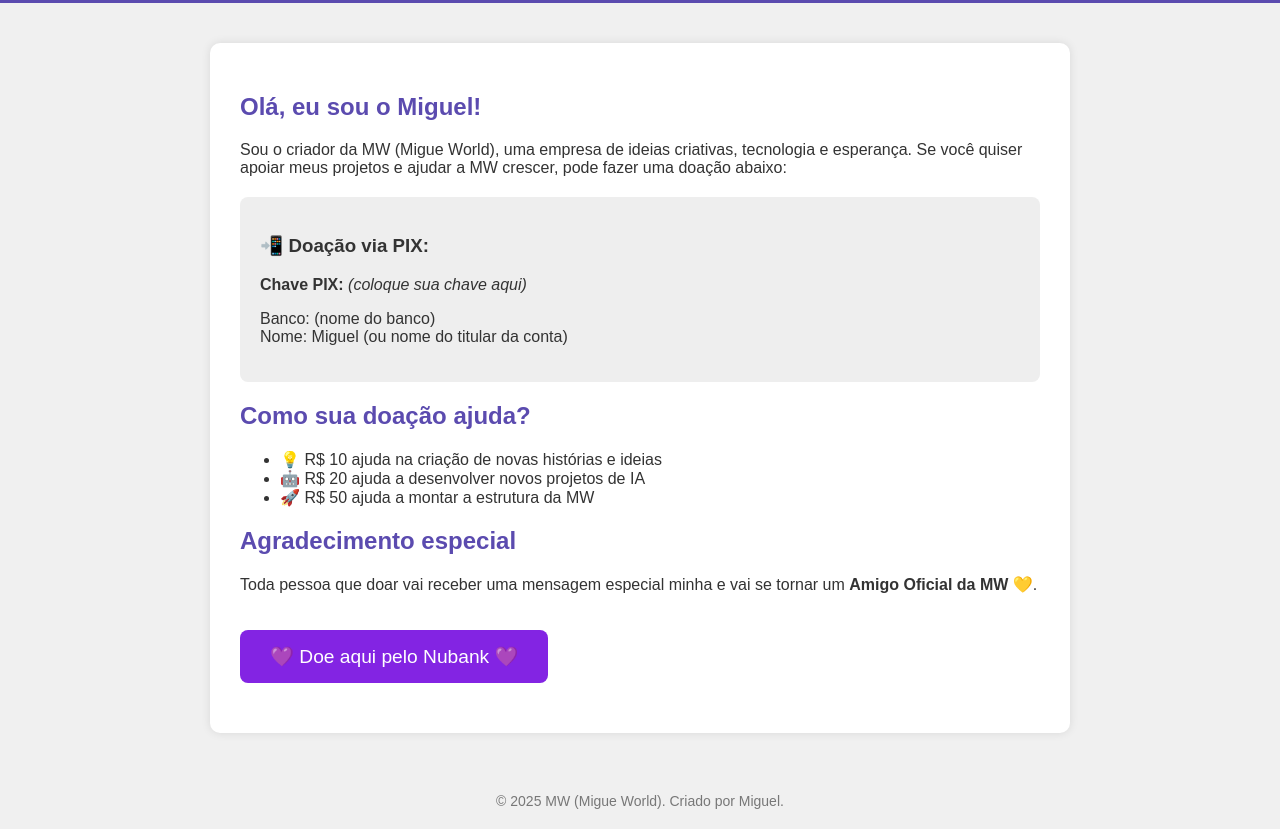
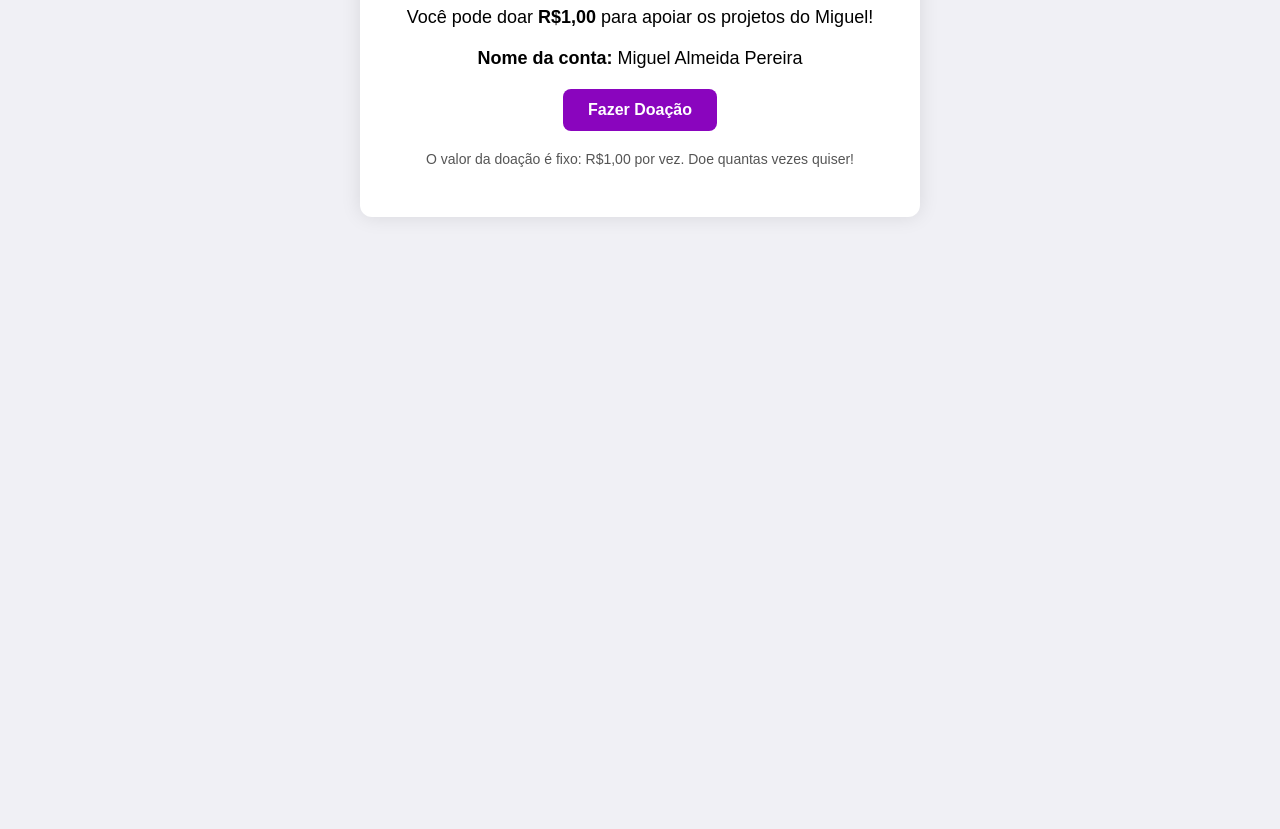
Before and after one commit to Miguel946-MC/MW-doa-es-, a plain HTML site: page index.html in a window 1280 px wide. Shown: the part 152-981 px from the top of the page. After the commit the page ends 800 px from the top, so only its background shows below. Drawn offline with Linux system fonts and the light colour scheme.

Commit message:
Update index.html

```diff
--- a/index.html
+++ b/index.html
@@ -2,102 +2,58 @@
 <html lang="pt-BR">
 <head>
   <meta charset="UTF-8" />
-  <meta name="viewport" content="width=device-width, initial-scale=1" />
-  <title>Doações - MW (Migue World)</title>
+  <meta name="viewport" content="width=device-width, initial-scale=1.0"/>
+  <title>Apoie o Projeto de Miguel</title>
   <style>
     body {
+      background-color: #f0f0f5;
       font-family: Arial, sans-serif;
-      background: #f0f0f0;
-      margin: 0;
-      padding: 0;
-      color: #333;
+      text-align: center;
+      padding: 40px;
     }
-    header {
-      background-color: #5b4baf;
+    .container {
+      background: white;
+      border-radius: 12px;
+      padding: 30px;
+      max-width: 500px;
+      margin: auto;
+      box-shadow: 0 0 20px rgba(0,0,0,0.1);
+    }
+    h1 {
+      color: #8a05be;
+    }
+    p {
+      font-size: 18px;
+      margin-bottom: 20px;
+    }
+    a.button {
+      background-color: #8a05be;
       color: white;
-      padding: 20px;
-      text-align: center;
+      padding: 12px 25px;
+      text-decoration: none;
+      border-radius: 8px;
+      font-weight: bold;
+      display: inline-block;
     }
-    main {
-      max-width: 800px;
-      margin: 40px auto;
-      background: white;
-      padding: 30px;
-      border-radius: 10px;
-      box-shadow: 0 0 10px rgba(0,0,0,0.1);
+    a.button:hover {
+      background-color: #6c049c;
     }
-    h1, h2 {
-      color: #5b4baf;
-    }
-    .pix-box {
-      background: #eee;
-      padding: 20px;
-      border-radius: 8px;
+    .note {
       margin-top: 20px;
-    }
-    .donate-button {
-      display: inline-block;
-      background-color: #8324e3;
-      color: white;
-      padding: 15px 30px;
-      margin: 20px 0;
-      font-size: 1.2em;
-      border: none;
-      border-radius: 8px;
-      cursor: pointer;
-      text-decoration: none;
-      text-align: center;
-      transition: background-color 0.3s ease;
-    }
-    .donate-button:hover {
-      background-color: #6b1bb8;
-    }
-    footer {
-      text-align: center;
-      margin-top: 40px;
-      padding: 20px;
       font-size: 14px;
-      color: #777;
+      color: #555;
     }
   </style>
 </head>
 <body>
-  <header>
-    <h1>🌍 MW Doações</h1>
-    <p>Ajude a construir sonhos com a Migue World!</p>
-  </header>
-  <main>
-    <h2>Olá, eu sou o Miguel!</h2>
-    <p>
-      Sou o criador da MW (Migue World), uma empresa de ideias criativas, tecnologia e esperança.
-      Se você quiser apoiar meus projetos e ajudar a MW crescer, pode fazer uma doação abaixo:
-    </p>
-
-    <div class="pix-box">
-      <h3>📲 Doação via PIX:</h3>
-      <p><strong>Chave PIX:</strong> <em>(coloque sua chave aqui)</em></p>
-      <p>Banco: (nome do banco)<br />
-         Nome: Miguel (ou nome do titular da conta)</p>
-    </div>
-
-    <h2>Como sua doação ajuda?</h2>
-    <ul>
-      <li>💡 R$ 10 ajuda na criação de novas histórias e ideias</li>
-      <li>🤖 R$ 20 ajuda a desenvolver novos projetos de IA</li>
-      <li>🚀 R$ 50 ajuda a montar a estrutura da MW</li>
-    </ul>
-
-    <h2>Agradecimento especial</h2>
-    <p>
-      Toda pessoa que doar vai receber uma mensagem especial minha
-      e vai se tornar um <strong>Amigo Oficial da MW 💛</strong>.
-    </p>
-
-    <a href="https://nubank.com.br/cobrar/b14had/6838cf3f-467b-4826-83ff-0dd900df32cb" target="_blank" rel="noopener noreferrer" class="donate-button">💜 Doe aqui pelo Nubank 💜</a>
-
-  </main>
-  <footer>
-    © 2025 MW (Migue World). Criado por Miguel.
-  </footer>
+  <div class="container">
+    <h1>Apoie Miguel 💜</h1>
+    <p>Você pode doar <strong>R$1,00</strong> para apoiar os projetos do Miguel!</p>
+    <p><strong>Nome da conta:</strong> Miguel Almeida Pereira</p>
+    <a class="button" href="https://nubank.com.br/cobrar/b14had/6838cf3f-467b-4826-83ff-0dd900df32cb" target="_blank">
+      Fazer Doação
+    </a>
+    <p class="note">O valor da doação é fixo: R$1,00 por vez. Doe quantas vezes quiser!</p>
+  </div>
 </body>
 </html>
```
